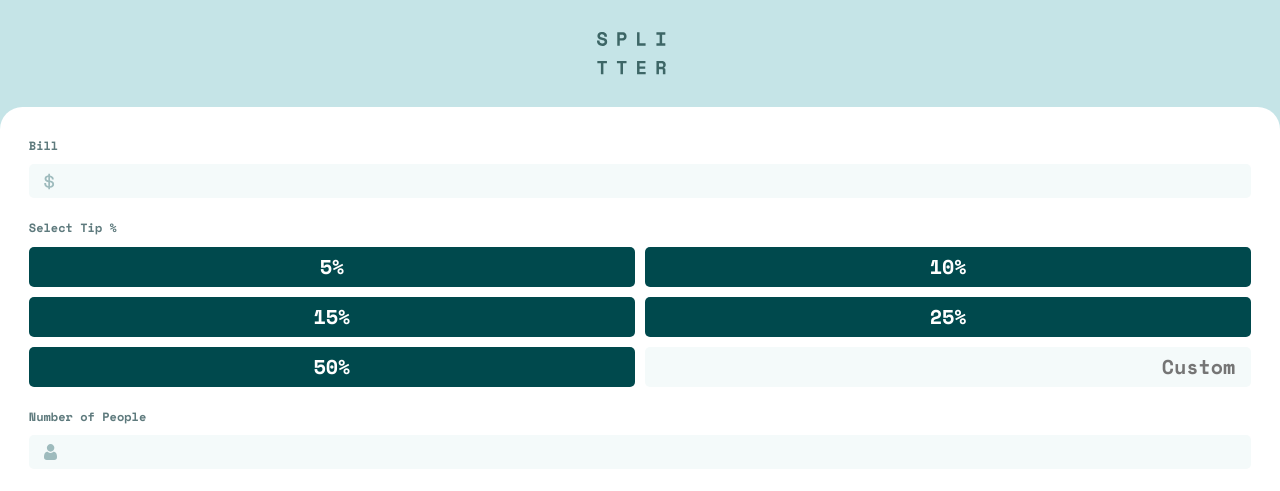
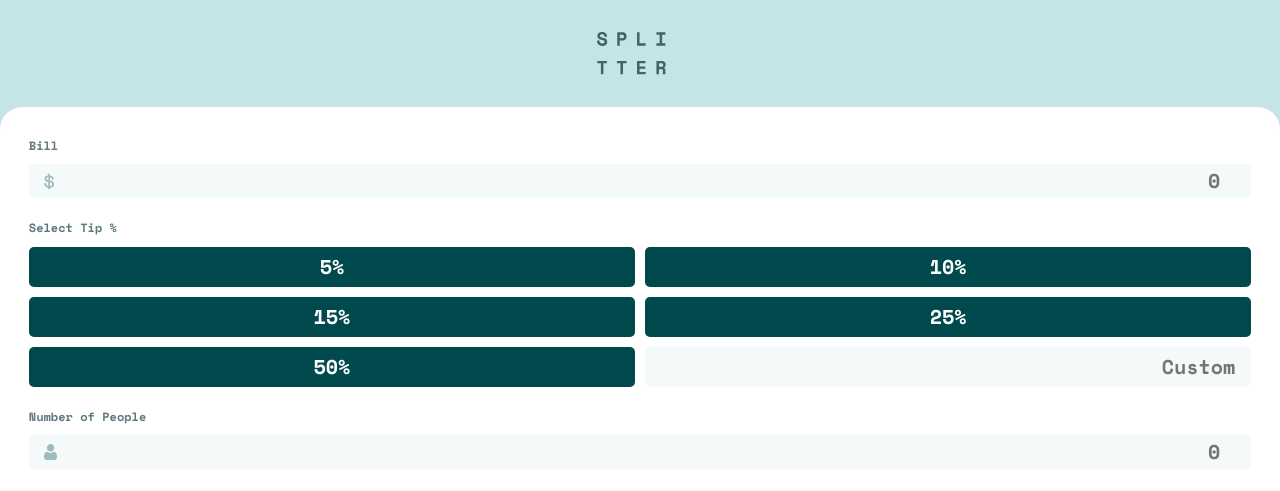
Before and after one commit to HectorAgValenzuela/tip-calculator-app, a Vue app: page / in a window 1280 px wide. Shown: the top 491 px of the page. Built offline with nearby package versions, Linux system fonts and the light colour scheme.

Commit message:
placeholders for number inputs

```diff
--- a/src/App.vue
+++ b/src/App.vue
@@ -9,7 +9,7 @@
     <section class="calculator">
       <article>
         <h1 class="calculator__title">Bill</h1>
-        <input class="input" data-icon="money" type="number">
+        <input class="input" data-icon="money" type="number" placeholder="0">
       </article>
 
       <article>
@@ -26,7 +26,7 @@
 
       <article class="calculator__input-article">
         <h1 class="calculator__title">Number of People</h1>
-        <input class="input" data-icon="people" type="number">
+        <input class="input" data-icon="people" type="number" placeholder="0">
       </article>
     </section>
 
```
